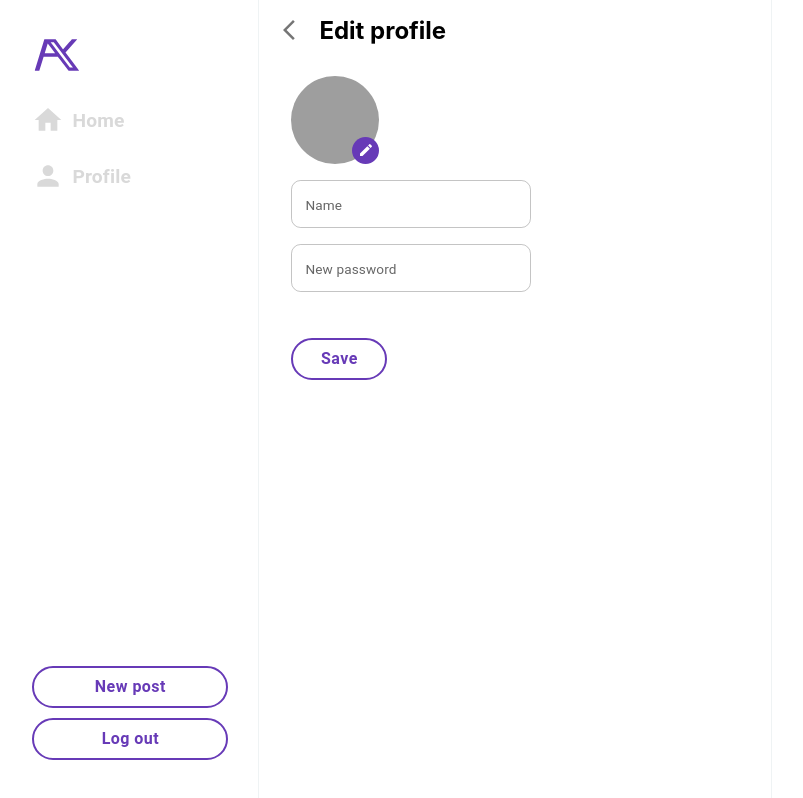
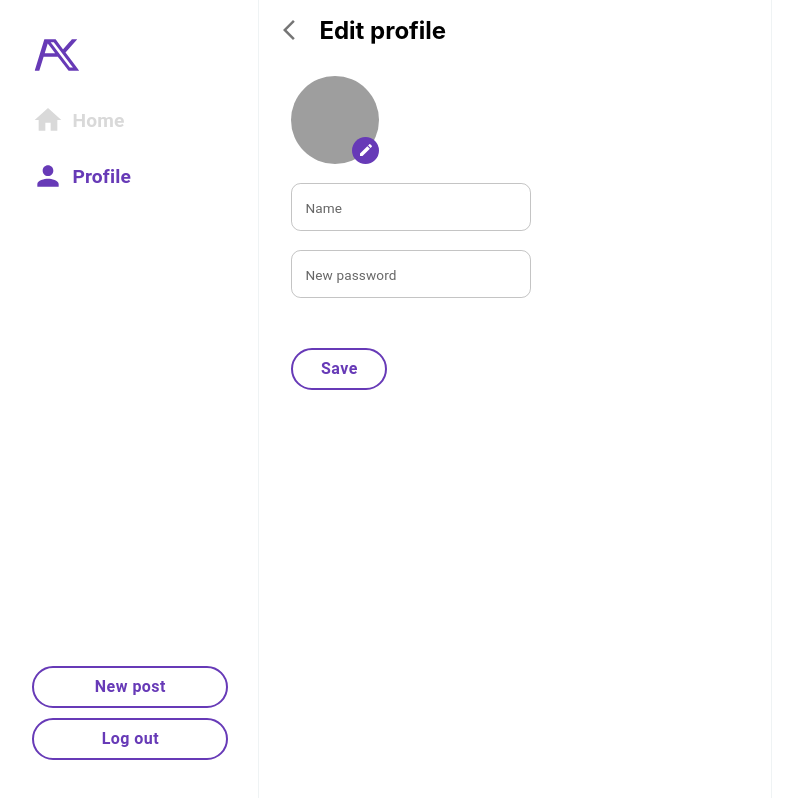
Before and after one commit to amitkeinan9/AY, a React (Vite) app in the folder Client/: page /edit-profile in a window 1280 px wide. Shown: the whole page, without its empty margins (100-903 px from the left). Built offline with nearby package versions, Linux system fonts and the light colour scheme; grey boxes are pictures that could not be loaded.

Commit message:
feat: change profile link to be active in editprofile page

```diff
--- a/Client/src/components/Sidebar/NavigationLink.tsx
+++ b/Client/src/components/Sidebar/NavigationLink.tsx
@@ -9,18 +9,15 @@ const NavigationLinkText = styled(Typography)(navigationLinkTextStyles);
 interface Props {
   text: string;
   path: string;
+  isActive: boolean;
   Icon: JSX.ElementType;
 }
 
-export const NavigationLink = ({ text, path, Icon }: Props) => {
+export const NavigationLink = ({ text, isActive, path, Icon }: Props) => {
   return (
     <NavigationLinkButton
       to={path}
-      style={({ isActive }) => {
-        return {
-          color: isActive ? "#673ab7" : "#D9D9D9",
-        };
-      }}
+      style={{ color: isActive ? "#673ab7" : "#D9D9D9" }}
     >
       <Icon sx={{ fontSize: "2rem", marginRight: 1 }} />
       <NavigationLinkText>{text}</NavigationLinkText>
--- a/Client/src/components/Sidebar/Sidebar.tsx
+++ b/Client/src/components/Sidebar/Sidebar.tsx
@@ -9,6 +9,7 @@ import { useState } from "react";
 import styled from "@emotion/styled";
 import { useLogout } from "./useLogout";
 import { NavigationLink } from "./NavigationLink";
+import { useLocation } from "react-router-dom";
 
 const ButtonsContainer = styled(Box)(buttonsContainerStyles);
 const ActiveButton = styled(Button)(activeButtonStyles);
@@ -17,14 +18,19 @@ const SidebarContainer = styled(Box)(sidebarContainerStyles);
 export const Sidebar = () => {
   const [error, setError] = useState<string>("");
   const { handleLogout } = useLogout(setError);
+  const location = useLocation();
 
   return (
     <div>
       <SidebarContainer>
         <ButtonsContainer>
           <img src="src/assets/logo.svg" width="50" />
-          <NavigationLink text="Home" path="/home" Icon={HomeIcon} />
-          <NavigationLink text="Profile" path="/profile" Icon={PersonIcon} />
+          <NavigationLink text="Home" path="/home" Icon={HomeIcon} isActive={location.pathname === '/home'} />
+          <NavigationLink
+            text="Profile"
+            path="/profile"
+            Icon={PersonIcon}
+            isActive={['/profile', '/edit-profile'].includes(location.pathname)} />
         </ButtonsContainer>
         <ButtonsContainer>
           <ActiveButton variant="outlined" fullWidth>
--- a/Client/src/pages/editProfile/styles.ts
+++ b/Client/src/pages/editProfile/styles.ts
@@ -23,7 +23,7 @@ export const backButtonStyles = css({
 export const formContainerStyles = css({
     display: 'flex',
     flexDirection: 'column',
-    gap: '1rem',
+    gap: '1.2rem',
     paddingLeft: '2rem',
     paddingTop: '1rem'
 })
```
Also changed, not shown: 1 other file (tests, documents, lock files or other folders).
